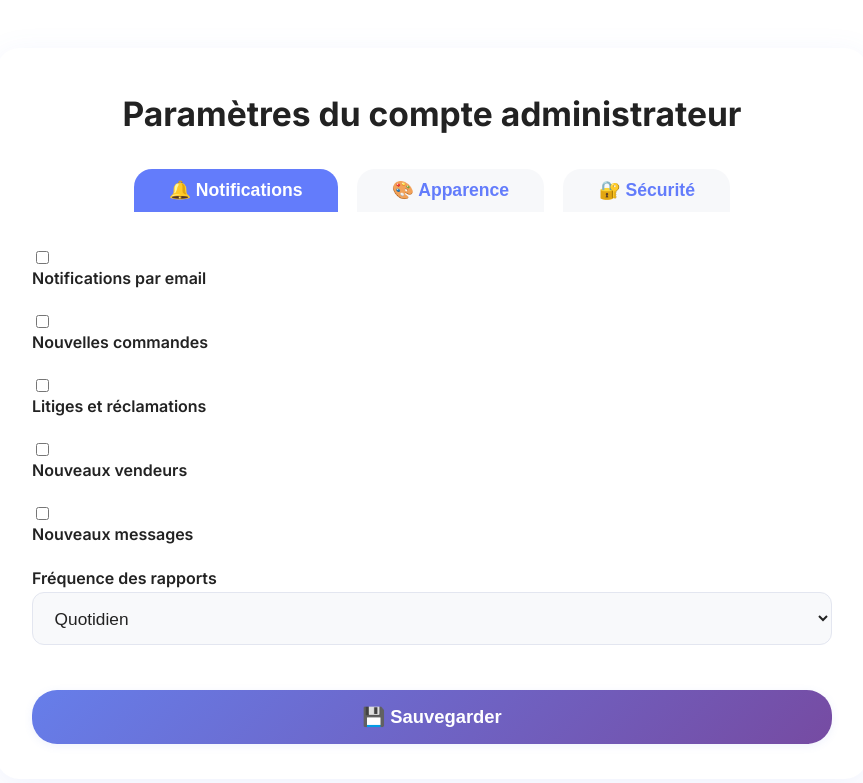
After one commit to Gilcodebits/WAZOBUY, a Symfony app: template templates/admin/settings.html.twig in a window 1280 px wide. The commit adds this page. Shown: the top 783 px of the page, without its empty margins (208-1071 px from the left). Run offline with Twig, Linux system fonts and the light colour scheme; the template is opened without the code that fills it, so the values that code supplies are empty; some libraries are stand-ins or nearby versions.

Commit message:
Fonctionnalites Paramettre

```diff
--- /dev/null
+++ b/templates/admin/settings.html.twig
@@ -0,0 +1,264 @@
+{% extends 'base.html.twig' %}
+{% block stylesheets %}
+    {{ parent() }}
+    <link href="https://fonts.googleapis.com/css2?family=Inter:wght@400;600;700&display=swap" rel="stylesheet">
+    <style>
+        body { font-family: 'Inter', -apple-system, BlinkMacSystemFont, sans-serif; }
+        .settings-container {
+            max-width: 800px;
+            margin: 48px auto 0 auto;
+            background: #fff;
+            border-radius: 22px;
+            box-shadow: 0 8px 32px rgba(102,126,234,0.10);
+            padding: 2.8rem 2.2rem 2.2rem 2.2rem;
+            animation: fadeInUp 0.7s;
+        }
+        .settings-title {
+            text-align: center;
+            font-size: 2.1rem;
+            font-weight: 700;
+            color: #222;
+            margin-bottom: 2.2rem;
+        }
+        .settings-tabs {
+            display: flex;
+            gap: 1.2rem;
+            margin-bottom: 2.2rem;
+            justify-content: center;
+        }
+        .settings-tab {
+            padding: 0.7rem 2.2rem;
+            border-radius: 18px 18px 0 0;
+            background: #f7f8fa;
+            color: #637cfb;
+            font-weight: 600;
+            font-size: 1.1rem;
+            cursor: pointer;
+            border: none;
+            outline: none;
+            transition: background 0.18s, color 0.18s;
+        }
+        .settings-tab.active {
+            background: #637cfb;
+            color: #fff;
+        }
+        .settings-section {
+            display: none;
+            animation: fadeInUp 0.5s;
+        }
+        .settings-section.active {
+            display: block;
+        }
+        .settings-form-group {
+            margin-bottom: 1.5rem;
+        }
+        .settings-form-group label {
+            font-weight: 600;
+            color: #222;
+            margin-bottom: 0.3rem;
+            display: block;
+        }
+        .settings-form-group input[type="text"],
+        .settings-form-group input[type="email"],
+        .settings-form-group input[type="number"],
+        .settings-form-group select {
+            width: 100%;
+            padding: 0.9rem 1.1rem;
+            border-radius: 12px;
+            border: 1.5px solid #e3e6f0;
+            background: #f8f9fb;
+            font-size: 1.08rem;
+            color: #222;
+            margin-bottom: 0.1rem;
+        }
+        .settings-form-group input[type="checkbox"] {
+            margin-right: 0.7rem;
+        }
+        .settings-form-group .switch {
+            display: inline-flex;
+            align-items: center;
+            gap: 0.5rem;
+        }
+        .settings-save-btn {
+            width: 100%;
+            background: linear-gradient(135deg, #667eea, #764ba2);
+            color: #fff;
+            border: none;
+            border-radius: 25px;
+            padding: 1rem 0;
+            font-size: 1.15rem;
+            font-weight: 700;
+            cursor: pointer;
+            transition: background 0.2s, box-shadow 0.2s;
+            box-shadow: 0 2px 8px rgba(102,126,234,0.10);
+            margin-top: 1.2rem;
+        }
+        .settings-save-btn:hover {
+            background: linear-gradient(135deg, #764ba2, #667eea);
+            box-shadow: 0 4px 16px rgba(102,126,234,0.18);
+        }
+        .alert {
+            margin-bottom: 1.2rem;
+            font-size: 1.08rem;
+            text-align: center;
+        }
+        @keyframes fadeInUp {
+            from { opacity: 0; transform: translateY(30px); }
+            to { opacity: 1; transform: translateY(0); }
+        }
+        @media (max-width: 600px) {
+            .settings-container { padding: 1.2rem 0.5rem; }
+            .settings-tabs { flex-direction: column; gap: 0.5rem; }
+        }
+    </style>
+{% endblock %}
+{% block body %}
+<div class="settings-container">
+    <div class="settings-title">Paramètres du compte administrateur</div>
+    {% for label, messages in app.flashes %}
+        {% for message in messages %}
+            <div class="alert alert-{{ label }}">{{ message }}</div>
+        {% endfor %}
+    {% endfor %}
+    <div class="settings-tabs">
+        <button class="settings-tab active" data-tab="notifications">🔔 Notifications</button>
+        <button class="settings-tab" data-tab="appearance">🎨 Apparence</button>
+        <button class="settings-tab" data-tab="security">🔐 Sécurité</button>
+    </div>
+    <form method="post" autocomplete="off">
+        <div class="settings-section active" id="tab-notifications">
+            <div class="settings-form-group switch">
+                <input type="checkbox" id="notifications_email" name="notifications_email" {% if settings.notifications_email %}checked{% endif %}>
+                <label for="notifications_email">Notifications par email</label>
+            </div>
+            <div class="settings-form-group switch">
+                <input type="checkbox" id="notif_commandes" name="notif_commandes" {% if settings.notif_commandes %}checked{% endif %}>
+                <label for="notif_commandes">Nouvelles commandes</label>
+            </div>
+            <div class="settings-form-group switch">
+                <input type="checkbox" id="notif_litiges" name="notif_litiges" {% if settings.notif_litiges %}checked{% endif %}>
+                <label for="notif_litiges">Litiges et réclamations</label>
+            </div>
+            <div class="settings-form-group switch">
+                <input type="checkbox" id="notif_vendeurs" name="notif_vendeurs" {% if settings.notif_vendeurs %}checked{% endif %}>
+                <label for="notif_vendeurs">Nouveaux vendeurs</label>
+            </div>
+            <div class="settings-form-group switch">
+                <input type="checkbox" id="notif_messages" name="notif_messages" {% if settings.notif_messages %}checked{% endif %}>
+                <label for="notif_messages">Nouveaux messages</label>
+            </div>
+            <div class="settings-form-group">
+                <label for="notif_rapport">Fréquence des rapports</label>
+                <select id="notif_rapport" name="notif_rapport">
+                    <option value="quotidien" {% if settings.notif_rapport == 'quotidien' %}selected{% endif %}>Quotidien</option>
+                    <option value="hebdomadaire" {% if settings.notif_rapport == 'hebdomadaire' %}selected{% endif %}>Hebdomadaire</option>
+                    <option value="mensuel" {% if settings.notif_rapport == 'mensuel' %}selected{% endif %}>Mensuel</option>
+                </select>
+            </div>
+        </div>
+        <div class="settings-section" id="tab-appearance">
+            <div class="settings-form-group">
+                <label for="theme">Thème</label>
+                <select id="theme" name="theme">
+                    <option value="clair" {% if settings.theme == 'clair' %}selected{% endif %}>Clair</option>
+                    <option value="sombre" {% if settings.theme == 'sombre' %}selected{% endif %}>Sombre</option>
+                    <option value="auto" {% if settings.theme == 'auto' %}selected{% endif %}>Automatique</option>
+                </select>
+            </div>
+            <div class="settings-form-group">
+                <label for="langue">Langue</label>
+                <select id="langue" name="langue">
+                    <option value="fr" {% if settings.langue == 'fr' %}selected{% endif %}>Français</option>
+                    <option value="en" {% if settings.langue == 'en' %}selected{% endif %}>English</option>
+                </select>
+            </div>
+            <div class="settings-form-group switch">
+                <input type="checkbox" id="animations" name="animations" {% if settings.animations %}checked{% endif %}>
+                <label for="animations">Animations</label>
+            </div>
+            <div class="settings-form-group">
+                <label for="fuseau">Fuseau horaire</label>
+                <select id="fuseau" name="fuseau">
+                    <option value="Africa/Abidjan" {% if settings.fuseau == 'Africa/Abidjan' %}selected{% endif %}>Abidjan</option>
+                    <option value="Europe/Paris" {% if settings.fuseau == 'Europe/Paris' %}selected{% endif %}>Paris</option>
+                    <option value="America/New_York" {% if settings.fuseau == 'America/New_York' %}selected{% endif %}>New York</option>
+                    <option value="Africa/Porto-Novo" {% if settings.fuseau == 'Africa/Porto-Novo' %}selected{% endif %}>Bénin (Porto-Novo)</option>
+                </select>
+            </div>
+            <div class="settings-form-group">
+                <label for="elements_par_page">Éléments par page</label>
+                <select id="elements_par_page" name="elements_par_page">
+                    <option value="5" {% if settings.elements_par_page == '5' %}selected{% endif %}>5</option>
+                    <option value="10" {% if settings.elements_par_page == '10' %}selected{% endif %}>10</option>
+                    <option value="20" {% if settings.elements_par_page == '20' %}selected{% endif %}>20</option>
+                    <option value="50" {% if settings.elements_par_page == '50' %}selected{% endif %}>50</option>
+                </select>
+            </div>
+        </div>
+        <div class="settings-section" id="tab-security">
+            <div class="settings-form-group switch">
+                <input type="checkbox" id="2fa" name="2fa" {% if settings['2fa'] %}checked{% endif %}>
+                <label for="2fa">Authentification à deux facteurs</label>
+            </div>
+            <div class="settings-form-group switch">
+                <input type="checkbox" id="notif_connexion" name="notif_connexion" {% if settings.notif_connexion %}checked{% endif %}>
+                <label for="notif_connexion">Notifications de connexion</label>
+            </div>
+            <div class="settings-form-group">
+                <label for="session_exp">Délai d'expiration de session</label>
+                <select id="session_exp" name="session_exp">
+                    <option value="15" {% if settings.session_exp == '15' %}selected{% endif %}>15 min</option>
+                    <option value="30" {% if settings.session_exp == '30' %}selected{% endif %}>30 min</option>
+                    <option value="60" {% if settings.session_exp == '60' %}selected{% endif %}>1 heure</option>
+                    <option value="120" {% if settings.session_exp == '120' %}selected{% endif %}>2 heures</option>
+                </select>
+            </div>
+        </div>
+        <button type="submit" class="settings-save-btn">💾 Sauvegarder</button>
+    </form>
+</div>
+<script>
+    // Onglets interactifs
+    document.querySelectorAll('.settings-tab').forEach(tab => {
+        tab.addEventListener('click', function() {
+            document.querySelectorAll('.settings-tab').forEach(t => t.classList.remove('active'));
+            document.querySelectorAll('.settings-section').forEach(s => s.classList.remove('active'));
+            this.classList.add('active');
+            document.getElementById('tab-' + this.dataset.tab).classList.add('active');
+        });
+    });
+    // Thème dynamique : sauvegarde la préférence dans localStorage
+    document.getElementById('theme').addEventListener('change', function() {
+        localStorage.setItem('admin_theme', this.value);
+        // Notifier les autres onglets/pages
+        window.dispatchEvent(new StorageEvent('storage', {key: 'admin_theme', newValue: this.value}));
+    });
+    // Appliquer le thème immédiatement sur la page paramètres
+    function applyTheme(theme) {
+        const body = document.body;
+        body.classList.remove('theme-light', 'theme-dark');
+        if (theme === 'clair') {
+            body.classList.add('theme-light');
+        } else if (theme === 'sombre') {
+            body.classList.add('theme-dark');
+        } else {
+            if (window.matchMedia && window.matchMedia('(prefers-color-scheme: dark)').matches) {
+                body.classList.add('theme-dark');
+            } else {
+                body.classList.add('theme-light');
+            }
+        }
+    }
+    const savedTheme = localStorage.getItem('admin_theme');
+    if (savedTheme) applyTheme(savedTheme);
+    window.addEventListener('storage', function(e) {
+        if (e.key === 'admin_theme') applyTheme(e.newValue);
+    });
+    // Langue dynamique : sauvegarde la préférence dans localStorage et recharge la page
+    document.getElementById('langue').addEventListener('change', function() {
+        localStorage.setItem('admin_langue', this.value);
+        // Pour la démo, recharge la page (le backend doit lire la langue ensuite)
+        location.reload();
+    });
+</script>
+{% endblock %}
```
Also changed, not shown: migrations/Version20250626181245.php (added, +71 -0 lines), migrations/Version20250626182137.php (added, +35 -0 lines), src/Controller/Admin/SettingsController.php (added, +48 -0 lines), src/Entity/ParametreGeneral.php (added, +37 -0 lines), templates/admin/dashboard.html.twig (+58 -3 lines).
